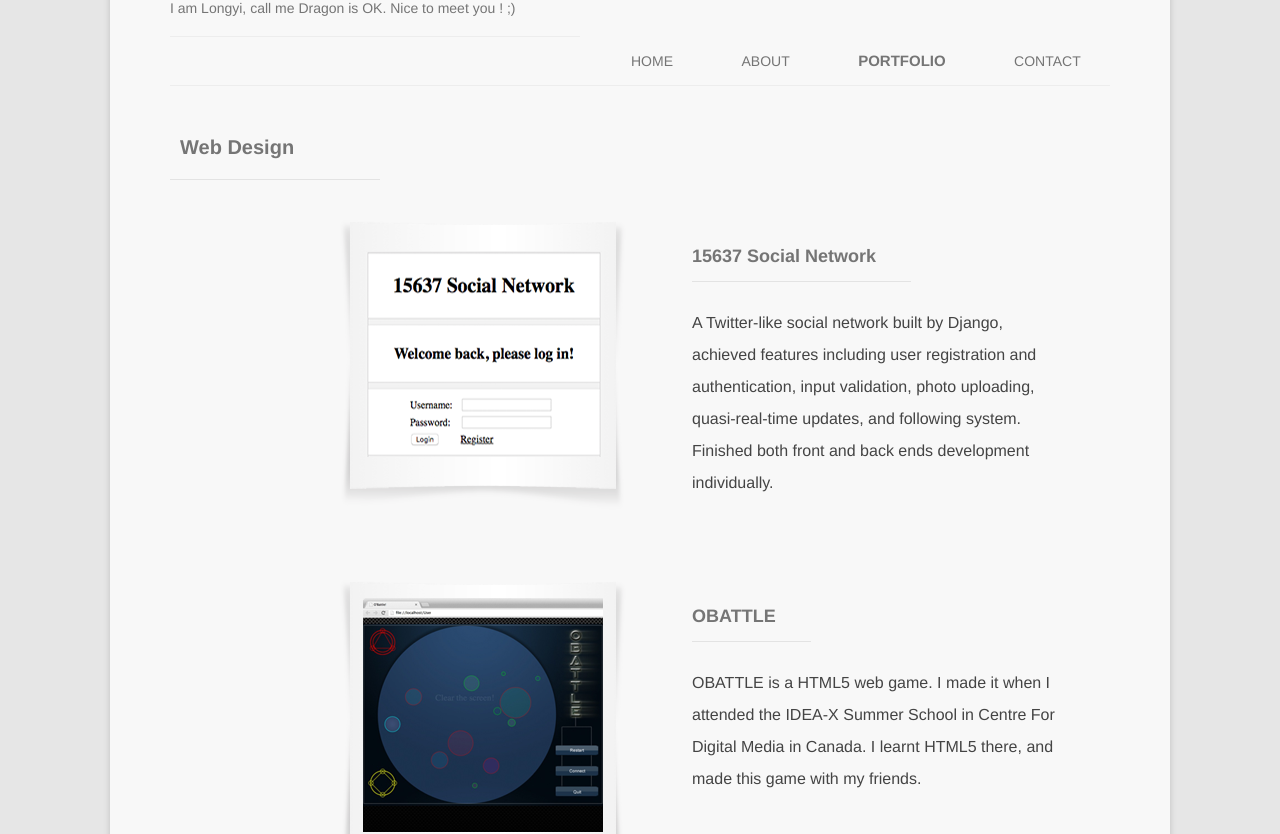
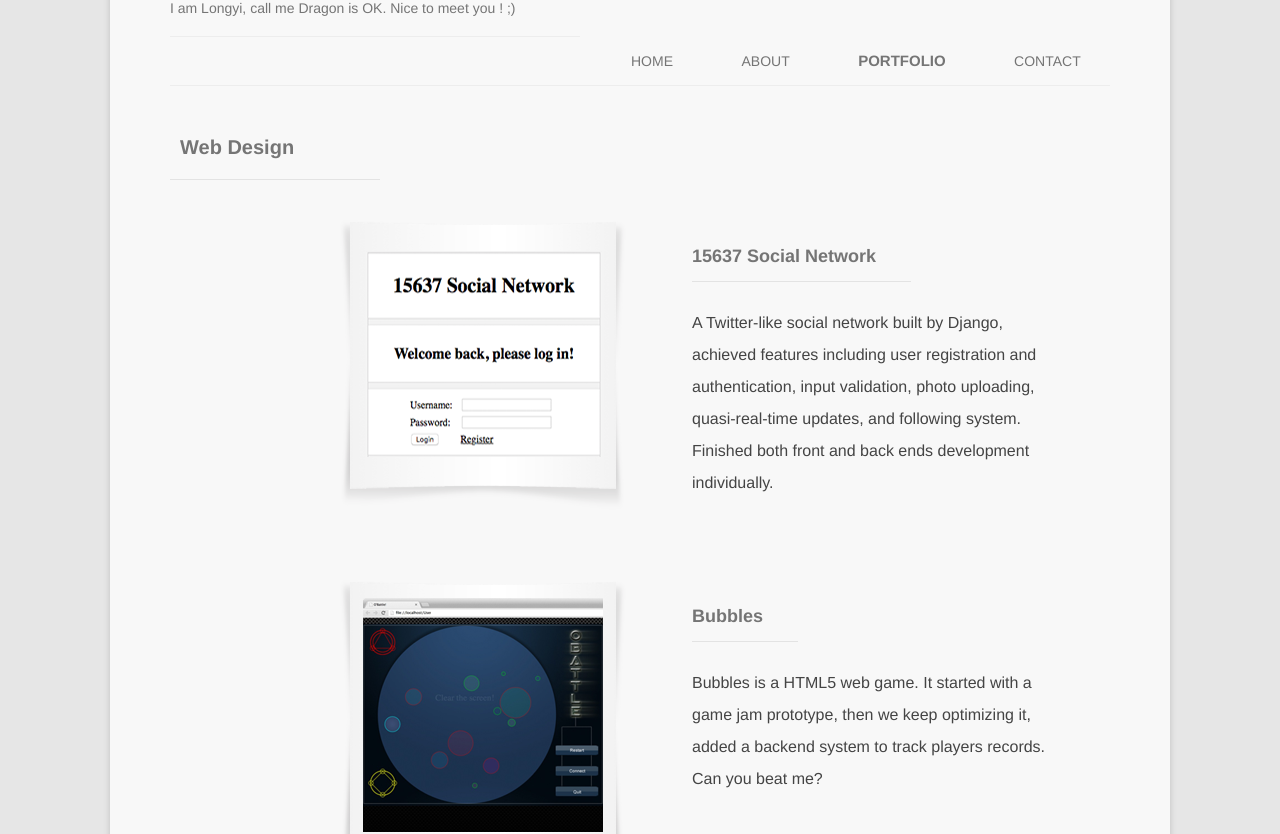
Before and after one commit to DragOne/chenglongyi, a plain HTML site: page portfolio.html in a window 1280 px wide. Shown: the part 129-963 px from the top of the page. Drawn offline with Linux system fonts and the light colour scheme.

Commit message:
Update Bubbles

```diff
--- a/portfolio.html
+++ b/portfolio.html
@@ -92,11 +92,11 @@
                 </li>
 
                 <li>
-                    <a href="http://ec2-54-210-190-203.compute-1.amazonaws.com" target="_blank"><img src="pic/portfolio/obattle.png" alt="obattle"></a>
+                    <a href="http://54.215.252.209/" target="_blank"><img src="pic/portfolio/obattle.png" alt="obattle"></a>
 
                     <div class="intro">
-                        <h4><a href="http://ec2-54-210-190-203.compute-1.amazonaws.com" target="_blank">OBATTLE</a></h4>
-                        <p>OBATTLE is a HTML5 web game. I made it when I attended the IDEA-X Summer School in Centre For Digital Media in Canada. I learnt HTML5 there, and made this game with my friends.</p>
+                        <h4><a href="http://54.215.252.209/" target="_blank">Bubbles</a></h4>
+                        <p>Bubbles is a HTML5 web game. It started with a game jam prototype, then we keep optimizing it, added a backend system to track players records. Can you beat me?</p>
                     </div>
                 </li>
 
```
